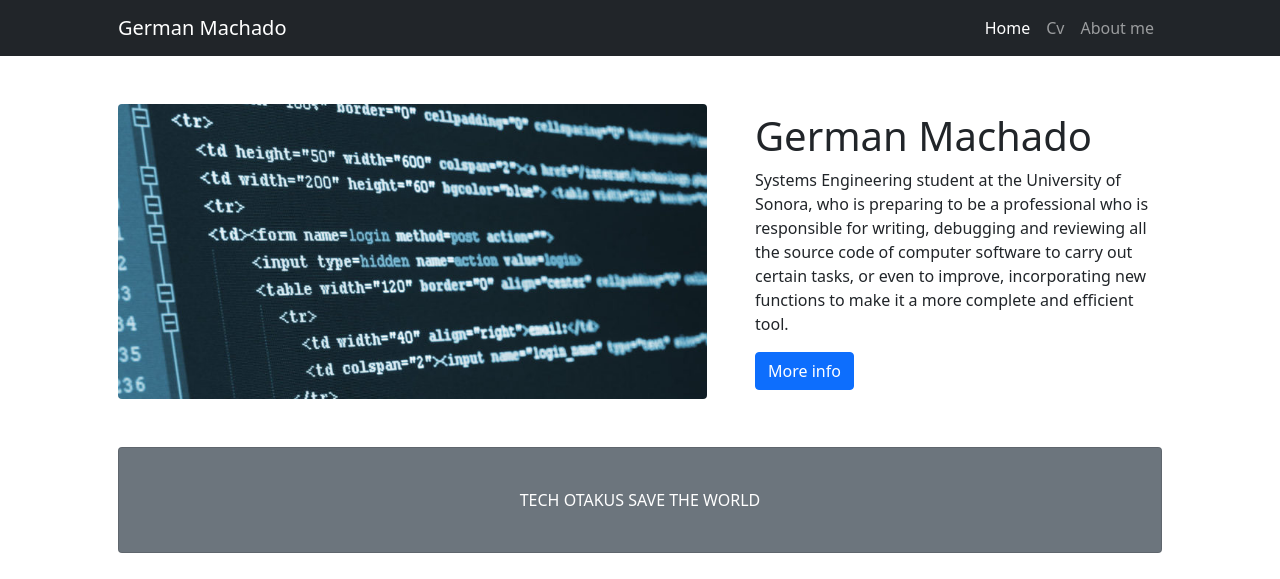
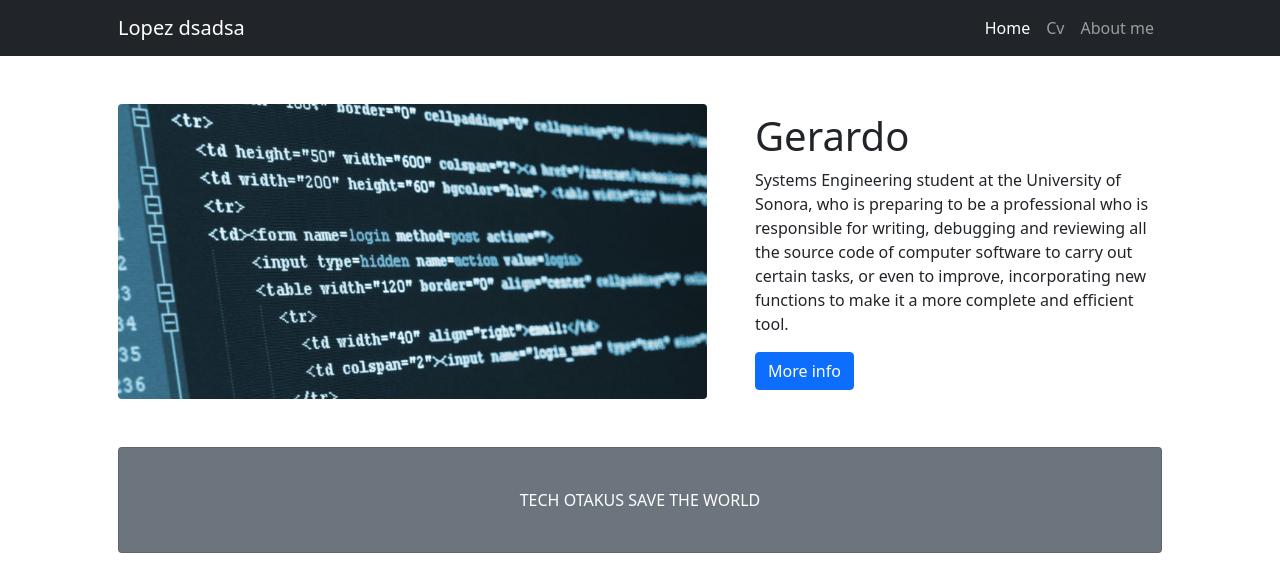
Before and after one commit to JCLV2002/JCLV2002.github.io, a plain HTML site: page index.html in a window 1280 px wide. Shown: the top 579 px of the page. Drawn offline with nearby package versions, Linux system fonts and the light colour scheme.

Commit message:
Nombre
 Modificacion nombre

```diff
--- a/index.html
+++ b/index.html
@@ -19,7 +19,7 @@
         <!-- Responsive navbar-->
         <nav class="navbar navbar-expand-lg navbar-dark bg-dark">
             <div class="container px-5">
-                <a class="navbar-brand" href="#!">German Machado</a>
+                <a class="navbar-brand" href="#!">Lopez dsadsa</a>
                 <button class="navbar-toggler" type="button" data-bs-toggle="collapse" data-bs-target="#navbarSupportedContent" aria-controls="navbarSupportedContent" aria-expanded="false" aria-label="Toggle navigation"><span class="navbar-toggler-icon"></span></button>
                 <div class="collapse navbar-collapse" id="navbarSupportedContent">
                     <ul class="navbar-nav ms-auto mb-2 mb-lg-0">
@@ -36,7 +36,7 @@
             <div class="row gx-4 gx-lg-5 align-items-center my-5">
                 <div class="col-lg-7"><img class="img-fluid rounded mb-4 mb-lg-0" src="assets/banner.jpg" /></div>
                 <div class="col-lg-5">
-                    <h1 class="font-weight-light">German Machado</h1>
+                    <h1 class="font-weight-light">Gerardo</h1>
                     <p>Systems Engineering student at the University of Sonora, who is preparing to be a professional who is responsible for writing, debugging and reviewing all the source code of computer software to carry out certain tasks, or even to improve, incorporating new functions to make it a more complete and efficient tool.</p>
                     <a class="btn btn-primary" href="contact.html">More info</a>
                 </div>
```
